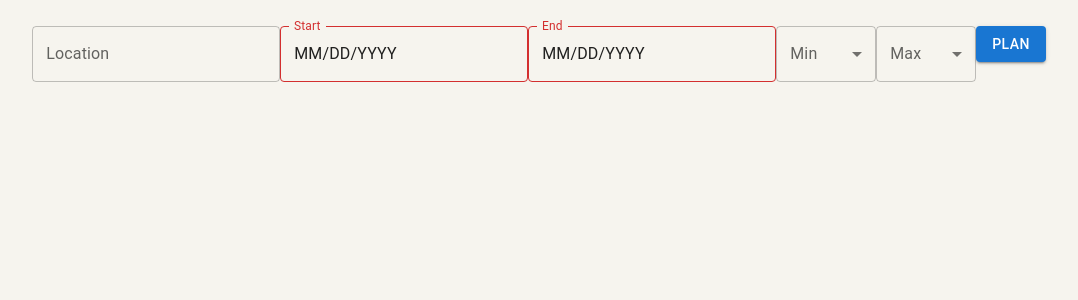
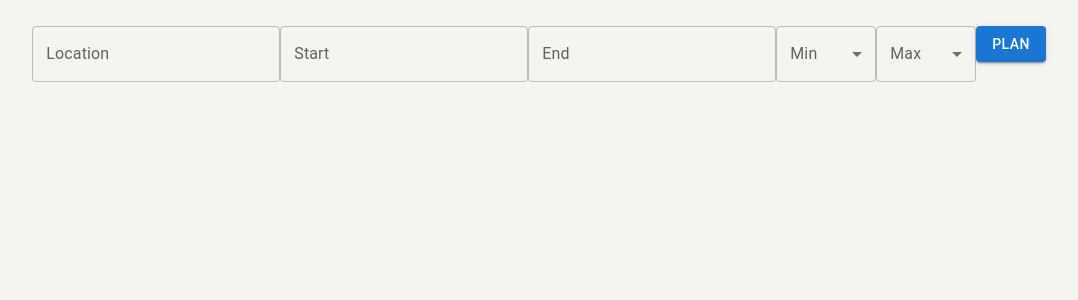
Before and after one commit to Taylorshmailor/travel, a Next.js app: page /home in a window 1280 px wide. Shown: the top 300 px of the page, without its empty margins (101-1179 px from the left). Built offline with nearby package versions, Linux system fonts and the light colour scheme.

Commit message:
Fixing date picker

```diff
--- a/src/app/home/page.tsx
+++ b/src/app/home/page.tsx
@@ -48,8 +48,8 @@ const PriceDropdown = {
 const Home = () => {
 
   const [location, setLocation] = useState('')
-  const [startDate, setStartDate] = useState<any>(dayjs(''));
-  const [endDate, setEndDate] = useState<any>(dayjs(''));
+  const [startDate, setStartDate] = useState<any>(null);
+  const [endDate, setEndDate] = useState<any>(null);
   const [min, setMin] = useState('');
   const [max, setMax] = useState('');
 
@@ -139,7 +139,6 @@ const Home = () => {
           </Select>
         </FormControl>
 
-
         <Button
           variant="contained"
           onClick={generatePlan}
```
